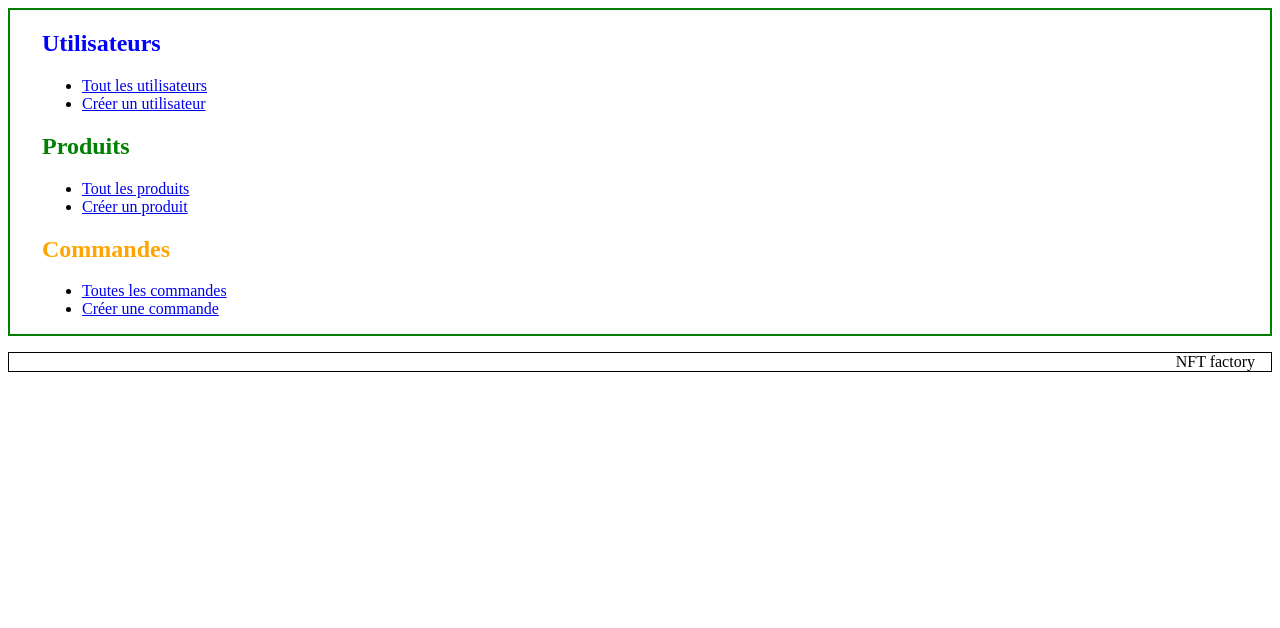
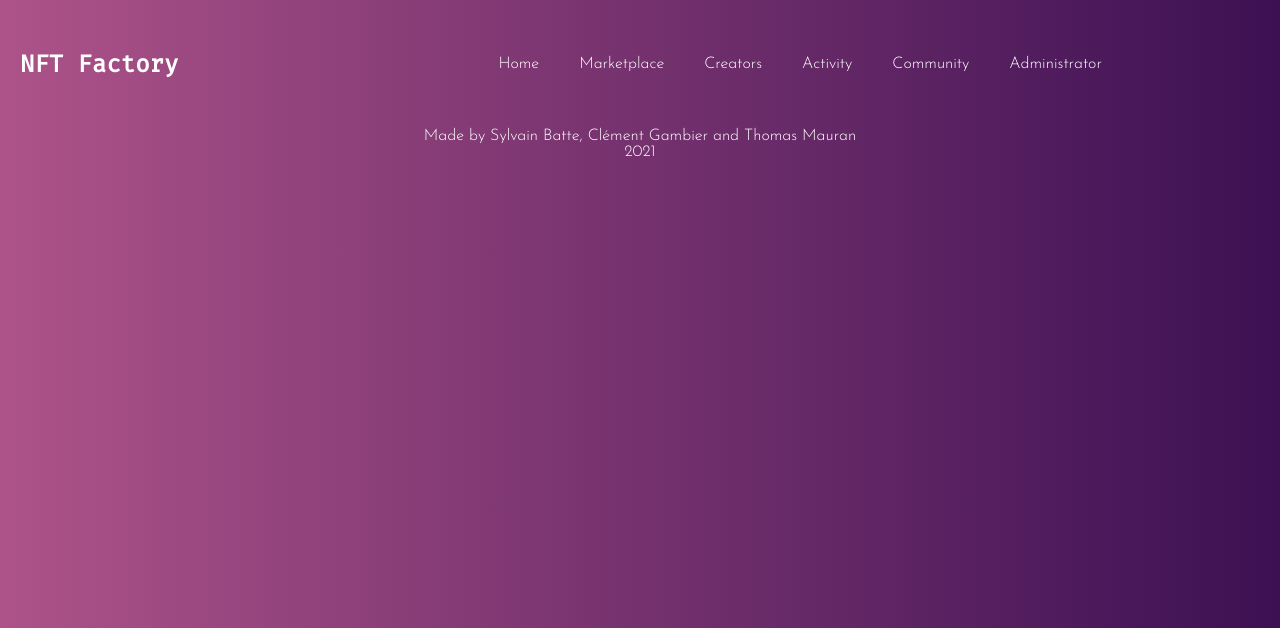
Before and after one commit to clement-gambier2/Projet-web-S3, a PHP site: page /index.php?action=readAll&controller=Utilisateur in a window 1280 px wide. Shown: the top 628 px of the page. Run offline with PHP 8.4, Linux system fonts and the light colour scheme; data that the repository does not hold is empty.

Commit message:
Image et le routeur est cassé volontairement afin de mettre l'accueil du site

```diff
--- a/Controller/routeur.php
+++ b/Controller/routeur.php
@@ -3,22 +3,25 @@ require_once File::build_path(array("Controller", "ControllerUtilisateur.php"));
 require_once File::build_path(array("Controller", "ControllerCommande.php"));
 require_once File::build_path(array("Controller", "ControllerProduit.php"));
 
-$action = "readAll";
-if(isset($_GET["action"])) $action = $_GET["action"]; // Appel de la méthode statique $action de ControllerVoiture
+$action = "home";
+if(isset($_GET["action"])) $action = $_GET["action"];
 
-$controller = "utilisateur";
+$controller = "static";
 if(isset($_GET["controller"])){
     $controller = $_GET["controller"];
 }
 
 $controller_class = "Controller" . ucfirst($controller);
 
+
+
 if(class_exists($controller_class) && in_array($action, get_class_methods($controller_class))) {
     require_once File::build_path(array("Controller", $controller_class . ".php"));
     $controller_class::$action();
-} else {
-    $controller='utilisateur';
-    $view='error';
+}
+else {
+    $controller='static';
+    $view='home';
     $pagetitle='Une erreur est survenue';
     require_once File::build_path(Array("View", "view.php"));
 }
--- a/View/view.php
+++ b/View/view.php
@@ -1,35 +1,29 @@
 <!DOCTYPE html>
-<html lang="fr">
+<html lang="en" dir="ltr">
+<head>
+    <meta charset="utf-8">
+    <title><?php echo $pagetitle; ?></title>
+    <link rel="stylesheet" href="css/navbar.css">
+    <link rel="preconnect" href="https://fonts.googleapis.com">
+    <link rel="preconnect" href="https://fonts.gstatic.com" crossorigin>
+    <link href="https://fonts.googleapis.com/css2?family=Fira+Mono&family=Josefin+Sans:wght@300&display=swap" rel="stylesheet">
+</head>
 
-<head>
-    <meta charset="UTF-8">
-    <title><?php echo $pagetitle; ?></title>
-</head>
+<nav>
+    <h1>NFT Factory</h1>
+    <ul>
+        <li><a href="#">Home</a></li>
+        <li><a href="#">Marketplace</a></li>
+        <li><a href="#">Creators</a></li>
+        <li><a href="#">Activity</a></li>
+        <li><a href="#">Community</a></li>
+        <li><a href="/admin.php">Administrator</a></li>
+    </ul>
+</nav>
 
 <body>
 
-<nav class="menu" style="border: 2px solid green;padding-left:2em;">
 
-    <h2 style="color:blue">Utilisateurs</h2>
-    <ul>
-        <li><a href="index.php?action=readAll&controller=Utilisateur">Tout les utilisateurs</a></li>
-        <li><a href="index.php?action=create&controller=Utilisateur">Créer un utilisateur</a></li>
-    </ul>
-
-
-    <h2 style="color:green">Produits</h2>
-    <ul>
-        <li><a href="index.php?action=readAll&controller=Produit">Tout les produits</a></li>
-        <li><a href="index.php?action=create&controller=Produit">Créer un produit</a></li>
-    </ul>
-
-    <h2 style="color:orange">Commandes</h2>
-    <ul>
-        <li><a href="index.php?action=readAll&controller=Commande">Toutes les commandes</a></li>
-        <li><a href="index.php?action=readAll&controller=Commande">Créer une commande</a></li>
-    </ul>
-
-</nav>
 
 <?php
     // Si $controleur='voiture' et $view='list',
@@ -38,7 +32,12 @@
     require $filepath;
 ?>
 
-<p style="border: 1px solid black;text-align:right;padding-right:1em;"> NFT factory </p>
+
 </body>
 
+<footer>
+    <p>Made by Sylvain Batte, Clément Gambier and Thomas Mauran</p>
+    <p>2021</p>
+</footer>
+
 </html>
--- /dev/null
+++ b/css/navbar.css
@@ -0,0 +1,51 @@
+*{
+    padding: 0px;
+    margin: 0px;
+}
+
+body{
+    background: rgb(246,77,27);
+    background: linear-gradient(to right, #ad5389, #3c1053) fixed;
+    height: 100%;
+    color: #fff;
+    font-family: 'Josefin Sans', sans-serif;
+    margin: 20px;
+}
+
+nav{
+    margin-top: 50px;
+    margin-bottom: 50px;
+    display:flex;
+    align-items: center;
+}
+nav h1{
+    margin-right: 300px;
+    font-family: 'Fira Mono', monospace;
+}
+
+nav ul{
+    display: flex;
+    flex-direction: row;
+    justify-content: center;
+}
+nav ul li {
+    list-style: none;
+}
+nav ul li a{
+    color: #fff;
+    text-decoration: none;
+    margin: 20px 20px;
+}
+
+h2{
+    font-family: 'Fira Mono', monospace;
+    color: black;
+}
+
+
+
+footer{
+    display: flex;
+    flex-direction: column;
+    align-items: center;
+}
--- a/index.php
+++ b/index.php
@@ -1,5 +1,4 @@
 <?php
-    //echo('<h1> test');
     ini_set('display_errors', 1);
     ini_set('display_startup_errors', 1);
     error_reporting(E_ALL);
```
Also changed, not shown: View/static/home.php (added, +99 -0 lines), admin.php (added, +27 -0 lines), css/home.css (added, +79 -0 lines), ressources/NFT/architecture/FEdV-OyX0AIE_JC.jpeg (added), ressources/NFT/drawing/face.jpeg (added), ressources/NFT/drawing/girl_guy.jpg.webp (added), ressources/NFT/drawing/road.jpeg (added), ressources/NFT/drawing/squid.png.webp (added), ressources/NFT/drawing/woman.jpeg (added), ressources/NFT/mecanics/CV1E6ovWsAUU_QO.jpeg (added), ressources/NFT/mecanics/FETGYc9WQAsdBTA.jpeg (added), ressources/NFT/mecanics/FEdsdjjXsAAsz8J.jpeg (added), ressources/profile.png (added).
